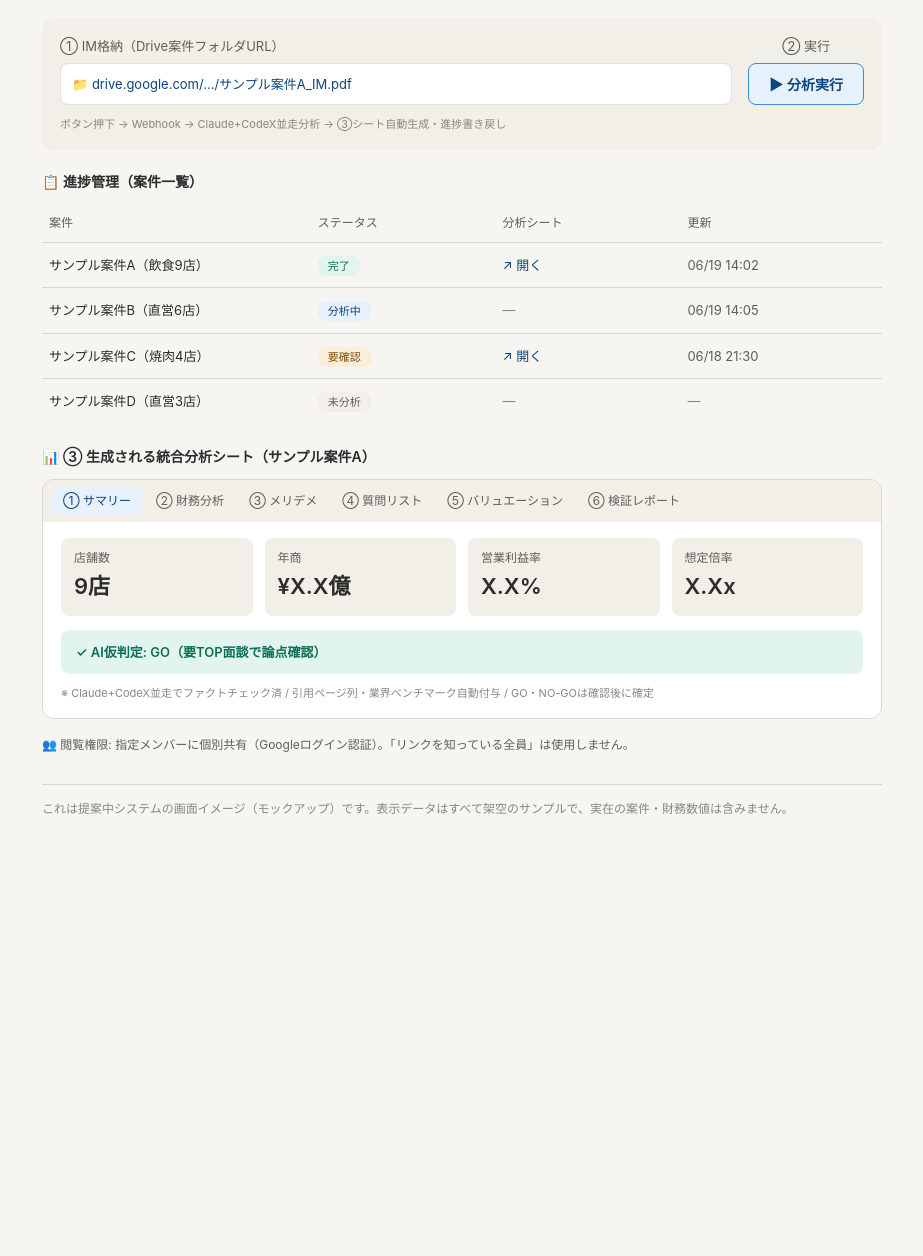
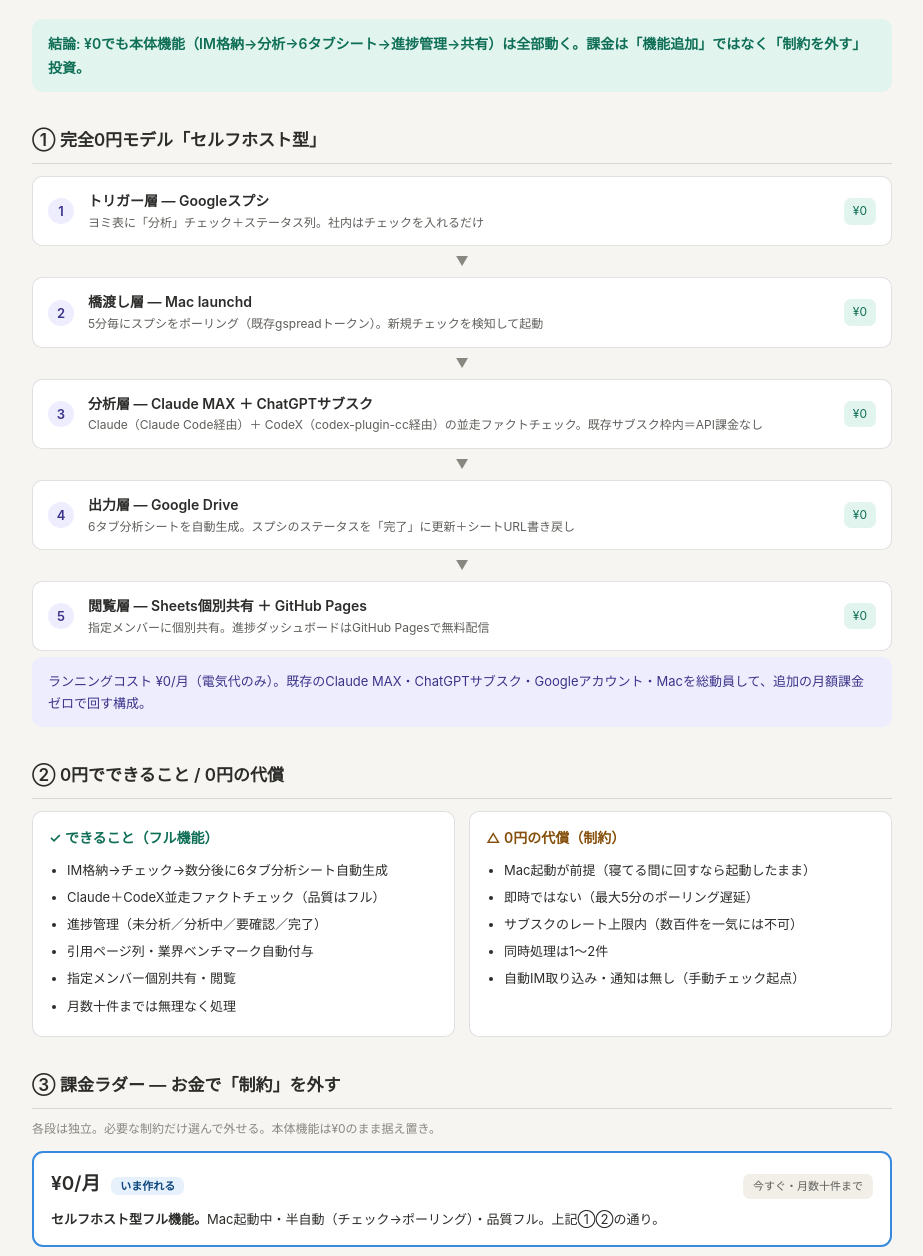
Before and after one commit to Karinosota/im-analysis-system-mockup-2026, a plain HTML site: page index.html in a window 1280 px wide. Shown: the part 97-1353 px from the top of the page, without its empty margins (178-1101 px from the left). Before the commit the page ends 988 px from the top, so only its background shows below. Drawn offline with Linux system fonts and the light colour scheme.

Commit message:
Add 0-yen model and pricing ladder

```diff
--- a/index.html
+++ b/index.html
@@ -4,7 +4,7 @@
 <meta charset="UTF-8">
 <meta name="viewport" content="width=device-width, initial-scale=1.0">
 <meta name="robots" content="noindex,nofollow">
-<title>ルミナス IM分析システム（モックアップ）</title>
+<title>ルミナス IM分析システム — 0円モデル & 課金ラダー</title>
 <style>
   :root{
     --bg:#f6f5f1; --surface:#ffffff; --surface2:#f1efe8;
@@ -12,122 +12,148 @@
     --info-bg:#e6f1fb; --info-tx:#0c447c; --info-bd:#378add;
     --ok-bg:#e1f5ee; --ok-tx:#0f6e56;
     --warn-bg:#faeeda; --warn-tx:#854f0b;
+    --pur-bg:#eeedfe; --pur-tx:#3c3489;
     --gray-bg:#f1efe8; --gray-tx:#5f5e5a;
   }
   *{box-sizing:border-box;}
   body{margin:0; background:var(--bg); color:var(--text);
     font-family:-apple-system,"Hiragino Kaku Gothic ProN","Yu Gothic","Meiryo",sans-serif;
     line-height:1.7; -webkit-print-color-adjust:exact; print-color-adjust:exact;}
-  .wrap{max-width:880px; margin:0 auto; padding:28px 20px 60px;}
-  .head{display:flex; align-items:center; justify-content:space-between; gap:12px;
-    padding-bottom:16px; border-bottom:1px solid var(--border); margin-bottom:22px; flex-wrap:wrap;}
-  .badge-app{width:36px;height:36px;border-radius:8px;background:var(--info-bg);color:var(--info-tx);
-    display:flex;align-items:center;justify-content:center;font-size:20px;}
-  .h-title{font-size:17px;font-weight:600;}
-  .h-sub{font-size:12px;color:var(--muted);}
-  .lock{font-size:12px;color:var(--muted);}
+  .wrap{max-width:900px; margin:0 auto; padding:28px 20px 70px;}
+  h1{font-size:21px;font-weight:600;margin:0 0 4px;}
+  .sub{font-size:13px;color:var(--muted);margin-bottom:26px;}
+  h2{font-size:17px;font-weight:600;margin:34px 0 12px;padding-bottom:8px;border-bottom:1px solid var(--border);display:flex;align-items:center;gap:8px;}
+  .tagline{background:var(--ok-bg);color:var(--ok-tx);border-radius:10px;padding:13px 16px;font-size:14px;font-weight:600;margin-bottom:8px;}
+  /* layer diagram */
+  .layers{display:flex;flex-direction:column;gap:8px;}
+  .layer{display:flex;align-items:center;gap:14px;background:var(--surface);border:1px solid var(--border);border-radius:10px;padding:12px 15px;}
+  .layer .n{width:26px;height:26px;border-radius:50%;background:var(--pur-bg);color:var(--pur-tx);display:flex;align-items:center;justify-content:center;font-size:13px;font-weight:600;flex-shrink:0;}
+  .layer .body{flex:1;}
+  .layer .t{font-size:14px;font-weight:600;}
+  .layer .d{font-size:12px;color:var(--muted);}
+  .layer .cost{font-size:12px;color:var(--ok-tx);background:var(--ok-bg);padding:3px 9px;border-radius:7px;white-space:nowrap;}
+  .arrow{text-align:center;color:var(--hint);font-size:13px;line-height:1;margin:1px 0;}
+  /* two col */
+  .cols{display:grid;grid-template-columns:1fr 1fr;gap:14px;margin-top:6px;}
+  .col{background:var(--surface);border:1px solid var(--border);border-radius:10px;padding:14px 16px;}
+  .col h3{font-size:14px;font-weight:600;margin:0 0 9px;display:flex;align-items:center;gap:6px;}
+  .col.ok h3{color:var(--ok-tx);}
+  .col.warn h3{color:var(--warn-tx);}
+  ul{margin:0;padding-left:18px;}
+  li{font-size:13px;margin-bottom:5px;}
+  /* ladder */
+  .tier{border:1px solid var(--border);border-radius:11px;padding:15px 17px;margin-bottom:12px;background:var(--surface);}
+  .tier.free{border:2px solid var(--info-bd);}
+  .tier-head{display:flex;align-items:baseline;justify-content:space-between;gap:10px;flex-wrap:wrap;margin-bottom:8px;}
+  .tier-price{font-size:19px;font-weight:600;}
+  .tier-price small{font-size:12px;color:var(--muted);font-weight:400;}
+  .tier-for{font-size:11px;color:var(--muted);background:var(--surface2);padding:3px 10px;border-radius:7px;}
+  .tier-unlock{font-size:13px;color:var(--text);}
+  .tier-unlock b{font-weight:600;}
+  .badge-now{font-size:11px;background:var(--info-bg);color:var(--info-tx);padding:2px 9px;border-radius:7px;margin-left:6px;}
   .note{font-size:12px;color:var(--hint);}
-  .card{background:var(--surface2);border-radius:12px;padding:16px 18px;margin-bottom:20px;}
-  .row{display:flex;align-items:flex-end;gap:16px;flex-wrap:wrap;}
-  .field{flex:1;min-width:220px;}
-  .lab{font-size:13px;color:var(--muted);margin-bottom:6px;}
-  .inp{display:flex;align-items:center;gap:8px;background:var(--surface);
-    border:1px solid var(--border);border-radius:8px;padding:9px 11px;font-size:13px;color:var(--info-tx);}
-  .btn{background:var(--info-bg);color:var(--info-tx);border:1px solid var(--info-bd);
-    border-radius:8px;font-weight:600;padding:10px 20px;font-size:14px;cursor:pointer;}
-  .sec-title{font-size:14px;font-weight:600;margin:0 0 10px;display:flex;align-items:center;gap:7px;}
-  table{width:100%;border-collapse:collapse;font-size:13px;margin-bottom:22px;}
-  th{text-align:left;color:var(--muted);font-size:12px;font-weight:400;padding:9px 7px;}
-  td{padding:11px 7px;border-top:1px solid var(--border);vertical-align:middle;}
-  .pill{font-size:11px;padding:3px 10px;border-radius:8px;white-space:nowrap;}
-  .p-ok{background:var(--ok-bg);color:var(--ok-tx);}
-  .p-run{background:var(--info-bg);color:var(--info-tx);}
-  .p-warn{background:var(--warn-bg);color:var(--warn-tx);}
-  .p-none{background:var(--gray-bg);color:var(--gray-tx);}
-  .lnk{color:var(--info-tx);}
-  .panel{border:1px solid var(--border);border-radius:12px;overflow:hidden;margin-bottom:16px;}
-  .tabs{display:flex;gap:3px;flex-wrap:wrap;background:var(--surface2);padding:7px 9px;font-size:12px;}
-  .tab{padding:4px 11px;border-radius:8px;color:var(--muted);}
-  .tab.on{background:var(--info-bg);color:var(--info-tx);}
-  .panel-body{padding:16px 18px;background:var(--surface);}
-  .metrics{display:grid;grid-template-columns:repeat(auto-fit,minmax(120px,1fr));gap:12px;margin-bottom:14px;}
-  .metric{background:var(--surface2);border-radius:8px;padding:10px 13px;}
-  .m-lab{font-size:12px;color:var(--muted);}
-  .m-val{font-size:22px;font-weight:600;}
-  .verdict{display:flex;align-items:center;gap:8px;background:var(--ok-bg);border-radius:8px;padding:11px 15px;}
-  .verdict span{font-size:13px;color:var(--ok-tx);font-weight:600;}
-  .perm{display:flex;align-items:center;gap:8px;margin-top:14px;font-size:12px;color:var(--muted);}
-  .flow{font-size:11px;color:var(--hint);margin-top:10px;}
-  @media(max-width:640px){.row{flex-direction:column;align-items:stretch;}.btn{width:100%;}}
+  .keybox{background:var(--pur-bg);border-radius:10px;padding:13px 16px;margin:6px 0 2px;font-size:13px;color:var(--pur-tx);}
+  table.cmp{width:100%;border-collapse:collapse;font-size:13px;margin-top:4px;}
+  table.cmp th{background:var(--surface2);text-align:left;padding:8px 10px;font-weight:600;font-size:12px;color:var(--muted);}
+  table.cmp td{padding:9px 10px;border-top:1px solid var(--border);vertical-align:top;}
+  @media(max-width:640px){.cols{grid-template-columns:1fr;}.layer .cost{display:none;}}
 </style>
 </head>
 <body>
 <div class="wrap">
 
-  <div class="head">
-    <div style="display:flex;align-items:center;gap:11px;">
-      <div class="badge-app">▶</div>
-      <div>
-        <div class="h-title">ルミナス IM分析システム</div>
-        <div class="h-sub">案B 常時サーバー / 指定メンバー個別共有 — 画面イメージ（モックアップ）</div>
-      </div>
+  <h1>ルミナス IM分析システム</h1>
+  <div class="sub">完全0円モデル ＋ 課金ラダー設計 / 2026-06-22</div>
+
+  <div class="tagline">結論: ¥0でも本体機能（IM格納→分析→6タブシート→進捗管理→共有）は全部動く。課金は「機能追加」ではなく「制約を外す」投資。</div>
+
+  <h2>① 完全0円モデル「セルフホスト型」</h2>
+  <div class="layers">
+    <div class="layer"><div class="n">1</div><div class="body"><div class="t">トリガー層 — Googleスプシ</div><div class="d">ヨミ表に「分析」チェック＋ステータス列。社内はチェックを入れるだけ</div></div><div class="cost">¥0</div></div>
+    <div class="arrow">▼</div>
+    <div class="layer"><div class="n">2</div><div class="body"><div class="t">橋渡し層 — Mac launchd</div><div class="d">5分毎にスプシをポーリング（既存gspreadトークン）。新規チェックを検知して起動</div></div><div class="cost">¥0</div></div>
+    <div class="arrow">▼</div>
+    <div class="layer"><div class="n">3</div><div class="body"><div class="t">分析層 — Claude MAX ＋ ChatGPTサブスク</div><div class="d">Claude（Claude Code経由）＋ CodeX（codex-plugin-cc経由）の並走ファクトチェック。既存サブスク枠内＝API課金なし</div></div><div class="cost">¥0</div></div>
+    <div class="arrow">▼</div>
+    <div class="layer"><div class="n">4</div><div class="body"><div class="t">出力層 — Google Drive</div><div class="d">6タブ分析シートを自動生成。スプシのステータスを「完了」に更新＋シートURL書き戻し</div></div><div class="cost">¥0</div></div>
+    <div class="arrow">▼</div>
+    <div class="layer"><div class="n">5</div><div class="body"><div class="t">閲覧層 — Sheets個別共有 ＋ GitHub Pages</div><div class="d">指定メンバーに個別共有。進捗ダッシュボードはGitHub Pagesで無料配信</div></div><div class="cost">¥0</div></div>
+  </div>
+  <div class="keybox">ランニングコスト ¥0/月（電気代のみ）。既存のClaude MAX・ChatGPTサブスク・Googleアカウント・Macを総動員して、追加の月額課金ゼロで回す構成。</div>
+
+  <h2>② 0円でできること / 0円の代償</h2>
+  <div class="cols">
+    <div class="col ok">
+      <h3>✓ できること（フル機能）</h3>
+      <ul>
+        <li>IM格納→チェック→数分後に6タブ分析シート自動生成</li>
+        <li>Claude＋CodeX並走ファクトチェック（品質はフル）</li>
+        <li>進捗管理（未分析／分析中／要確認／完了）</li>
+        <li>引用ページ列・業界ベンチマーク自動付与</li>
+        <li>指定メンバー個別共有・閲覧</li>
+        <li>月数十件までは無理なく処理</li>
+      </ul>
     </div>
-    <div class="lock">🔒 閲覧: 指定4名</div>
-  </div>
-
-  <div class="card">
-    <div class="row">
-      <div class="field">
-        <div class="lab">① IM格納（Drive案件フォルダURL）</div>
-        <div class="inp">📁 drive.google.com/…/サンプル案件A_IM.pdf</div>
-      </div>
-      <div style="text-align:center;">
-        <div class="lab">② 実行</div>
-        <button class="btn">▶ 分析実行</button>
-      </div>
-    </div>
-    <div class="flow">ボタン押下 → Webhook → Claude+CodeX並走分析 → ③シート自動生成・進捗書き戻し</div>
-  </div>
-
-  <div class="sec-title">📋 進捗管理（案件一覧）</div>
-  <table>
-    <thead>
-      <tr><th style="width:32%;">案件</th><th style="width:22%;">ステータス</th><th style="width:22%;">分析シート</th><th style="width:24%;">更新</th></tr>
-    </thead>
-    <tbody>
-      <tr><td>サンプル案件A（飲食9店）</td><td><span class="pill p-ok">完了</span></td><td><span class="lnk">↗ 開く</span></td><td style="color:var(--muted);">06/19 14:02</td></tr>
-      <tr><td>サンプル案件B（直営6店）</td><td><span class="pill p-run">分析中</span></td><td style="color:var(--hint);">—</td><td style="color:var(--muted);">06/19 14:05</td></tr>
-      <tr><td>サンプル案件C（焼肉4店）</td><td><span class="pill p-warn">要確認</span></td><td><span class="lnk">↗ 開く</span></td><td style="color:var(--muted);">06/18 21:30</td></tr>
-      <tr><td>サンプル案件D（直営3店）</td><td><span class="pill p-none">未分析</span></td><td style="color:var(--hint);">—</td><td style="color:var(--hint);">—</td></tr>
-    </tbody>
-  </table>
-
-  <div class="sec-title">📊 ③ 生成される統合分析シート（サンプル案件A）</div>
-  <div class="panel">
-    <div class="tabs">
-      <span class="tab on">① サマリー</span>
-      <span class="tab">② 財務分析</span>
-      <span class="tab">③ メリデメ</span>
-      <span class="tab">④ 質問リスト</span>
-      <span class="tab">⑤ バリュエーション</span>
-      <span class="tab">⑥ 検証レポート</span>
-    </div>
-    <div class="panel-body">
-      <div class="metrics">
-        <div class="metric"><div class="m-lab">店舗数</div><div class="m-val">9店</div></div>
-        <div class="metric"><div class="m-lab">年商</div><div class="m-val">¥X.X億</div></div>
-        <div class="metric"><div class="m-lab">営業利益率</div><div class="m-val">X.X%</div></div>
-        <div class="metric"><div class="m-lab">想定倍率</div><div class="m-val">X.Xx</div></div>
-      </div>
-      <div class="verdict"><span>✓ AI仮判定: GO（要TOP面談で論点確認）</span></div>
-      <div class="flow">※ Claude+CodeX並走でファクトチェック済 / 引用ページ列・業界ベンチマーク自動付与 / GO・NO-GOは確認後に確定</div>
+    <div class="col warn">
+      <h3>△ 0円の代償（制約）</h3>
+      <ul>
+        <li>Mac起動が前提（寝てる間に回すなら起動したまま）</li>
+        <li>即時ではない（最大5分のポーリング遅延）</li>
+        <li>サブスクのレート上限内（数百件を一気には不可）</li>
+        <li>同時処理は1〜2件</li>
+        <li>自動IM取り込み・通知は無し（手動チェック起点）</li>
+      </ul>
     </div>
   </div>
 
-  <div class="perm">👥 閲覧権限: 指定メンバーに個別共有（Googleログイン認証）。「リンクを知っている全員」は使用しません。</div>
+  <h2>③ 課金ラダー — お金で「制約」を外す</h2>
+  <p class="note" style="margin-top:-2px;">各段は独立。必要な制約だけ選んで外せる。本体機能は¥0のまま据え置き。</p>
 
-  <p class="note" style="margin-top:28px;border-top:1px solid var(--border);padding-top:14px;">
-    これは提案中システムの画面イメージ（モックアップ）です。表示データはすべて架空のサンプルで、実在の案件・財務数値は含みません。
+  <div class="tier free">
+    <div class="tier-head">
+      <div class="tier-price">¥0/月 <span class="badge-now">いま作れる</span></div>
+      <div class="tier-for">今すぐ・月数十件まで</div>
+    </div>
+    <div class="tier-unlock"><b>セルフホスト型フル機能。</b>Mac起動中・半自動（チェック→ポーリング）・品質フル。上記①②の通り。</div>
+  </div>
+
+  <div class="tier">
+    <div class="tier-head">
+      <div class="tier-price">＋¥1,000〜1,500/月 <small>($7〜10 クラウドサーバー)</small></div>
+      <div class="tier-for">Macを消したい・夜間外出が多い</div>
+    </div>
+    <div class="tier-unlock"><b>「Mac起動の縛り」を外す。</b>Render/Fly.io等に常駐。24/7稼働・即時実行。※分析を完全無人化するには下段のAPI従量と併用が前提（サブスクはMac/対話前提のため）。</div>
+  </div>
+
+  <div class="tier">
+    <div class="tier-head">
+      <div class="tier-price">＋従量 ¥150〜300/件 <small>(Claude API化)</small></div>
+      <div class="tier-for">月50件超・一気に並列で回したい</div>
+    </div>
+    <div class="tier-unlock"><b>「即時性・並列・無人化」を買う。</b>チェック即実行・複数同時処理・完全無人。目安: 月10件で約¥2,000／50件で約¥1万。CodeX並走もAPI化で安定化。</div>
+  </div>
+
+  <div class="tier">
+    <div class="tier-head">
+      <div class="tier-price">＋¥3,000〜5,000/月相当 <small>(機能拡張・主に開発工数)</small></div>
+      <div class="tier-for">案件量が増えフロー化したい</div>
+    </div>
+    <div class="tier-unlock"><b>利便機能を足す。</b>届いたIMメール添付の自動検知→自動分析／LINE・Slack通知／横断比較ダッシュボード／類似案件レコメンド／過去案件DB検索。作り切れば運用は概ね¥0（API使用部分のみ従量）。</div>
+  </div>
+
+  <h2>④ 一目で比較</h2>
+  <table class="cmp">
+    <tr><th>項目</th><th>¥0 セルフホスト</th><th>＋¥1,000 サーバー</th><th>＋従量 API化</th></tr>
+    <tr><td>Mac起動</td><td>必要</td><td>不要(24/7)</td><td>不要(24/7)</td></tr>
+    <tr><td>実行タイミング</td><td>最大5分遅延</td><td>即時</td><td>即時</td></tr>
+    <tr><td>同時処理</td><td>1〜2件</td><td>2〜3件</td><td>並列多数</td></tr>
+    <tr><td>月間件数の上限</td><td>数十件</td><td>数十件</td><td>事実上無制限</td></tr>
+    <tr><td>分析品質</td><td>フル(Claude+CodeX)</td><td>フル</td><td>フル(API化で安定)</td></tr>
+    <tr><td>追加月額</td><td>¥0</td><td>¥1,000〜1,500</td><td>¥150〜300/件</td></tr>
+  </table>
+
+  <p class="note" style="margin-top:24px;border-top:1px solid var(--border);padding-top:14px;">
+    本ページは提案資料です。表示データ・金額は概算/サンプルで、実在の案件・確定見積りではありません。API単価はIMのページ数・モデルにより変動します。
   </p>
 
 </div>
```
